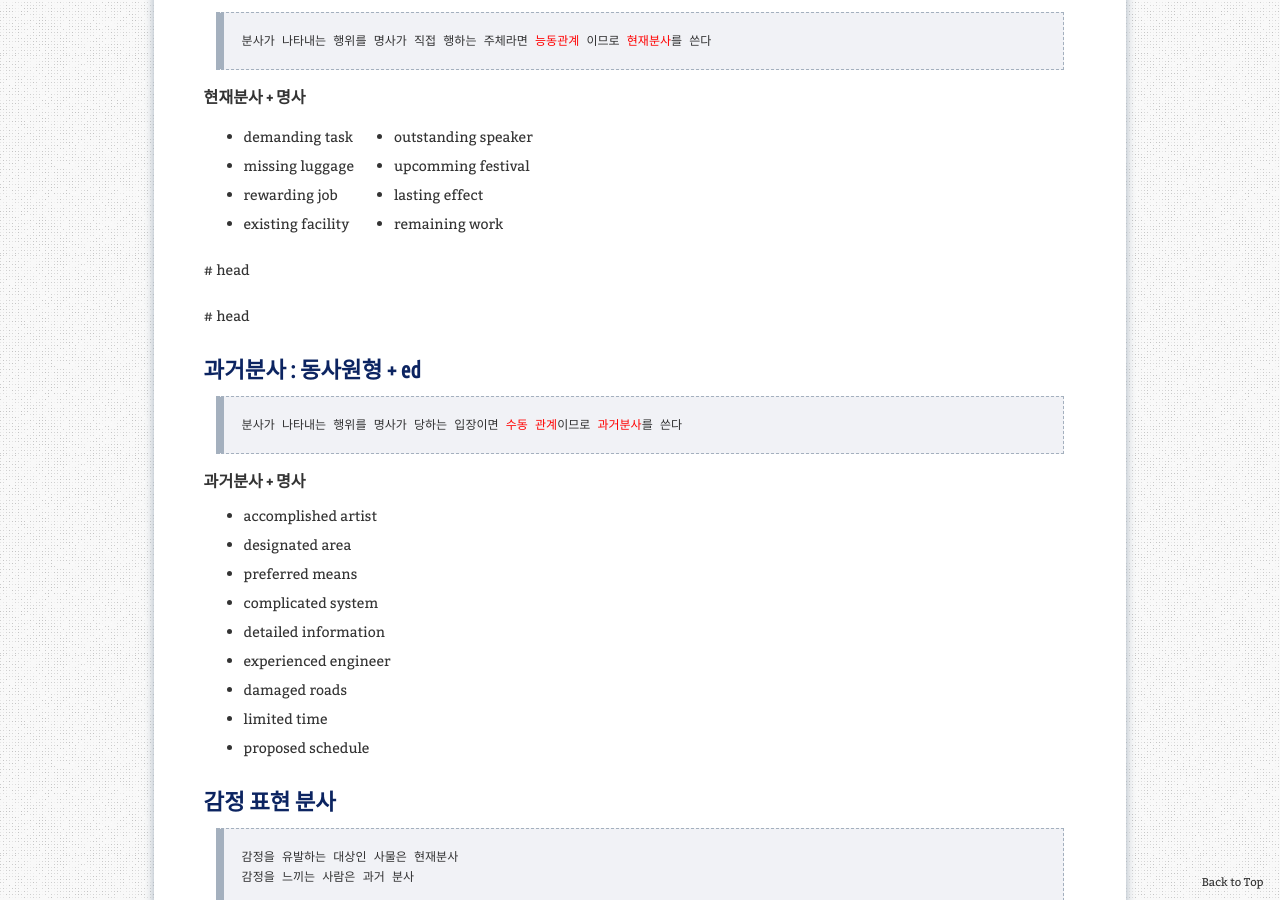
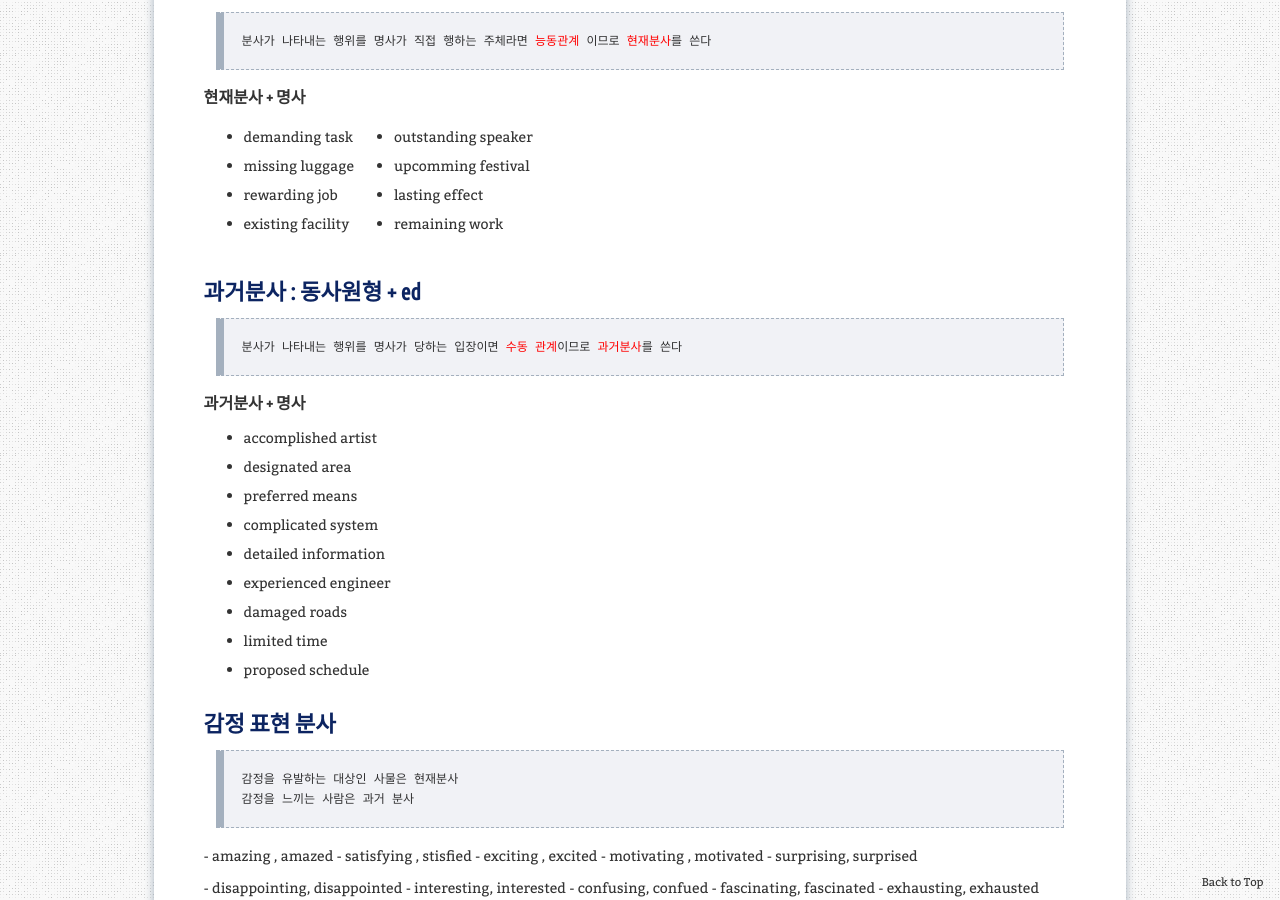
Before and after one commit to aristohyun/aristohyun.github.io, a Jekyll site: the page built from _posts/2021-12-31-TOEIC.md, in a window 1280 px wide and 900 px high, scrolled down 15145 px. Built offline with Jekyll 4.4.1, drawn with Linux system fonts in a browser that asks for light colours; comment, search, counter and statistics services are not loaded.

Commit message:
Update 2021-12-31-TOEIC.md

```diff
--- a/_posts/2021-12-31-TOEIC.md
+++ b/_posts/2021-12-31-TOEIC.md
@@ -577,13 +577,6 @@ be prohibited from
   </ul>
   </div>
 </div>
-<div>
-  # head
-</div>
-
-<div markdown=1>
-  # head
-</div>
 
 ### 과거분사 : 동사원형 + ed
 
```
